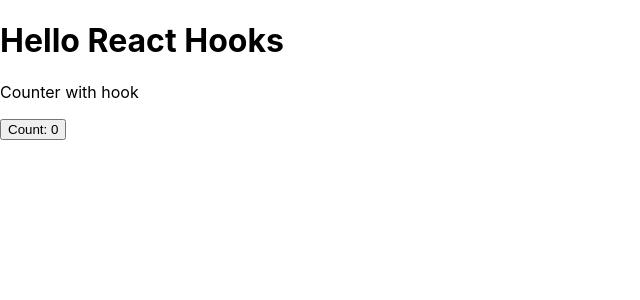
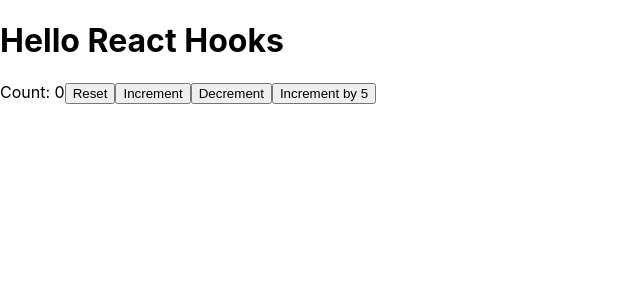
Before and after one commit to MirzayevOrzu/reactjs-hooks, a React (Create React App) app: page / in a window 1280 px wide. Shown: the top 300 px of the page, without its empty margins (0-640 px from the left). Built offline with nearby package versions, Linux system fonts and the light colour scheme.

Commit message:
feat: useState with previos state

```diff
--- a/src/App.js
+++ b/src/App.js
@@ -1,10 +1,10 @@
-import HookCounter from "./use-state/HookCounter";
+import HookCounterTwo from "./use-state/HookCounterTwo";
 
 function App() {
     return (
         <div className="App">
             <h1>Hello React Hooks</h1>
-            <HookCounter />
+            <HookCounterTwo />
         </div>
     );
 }
--- /dev/null
+++ b/src/use-state/HookCounterTwo.jsx
@@ -0,0 +1,28 @@
+import React, { useState } from "react";
+
+function HookCounterTwo() {
+    let initialCount = 0;
+    const [count, setCount] = useState(initialCount);
+
+    const incrementByFive = () => {
+        for (let i = 0; i < 5; i++) {
+            setCount((prevCount) => prevCount + 1);
+        }
+    };
+
+    return (
+        <div>
+            Count: {count}
+            <button onClick={() => setCount(initialCount)}>Reset</button>
+            <button onClick={() => setCount((prevCount) => prevCount + 1)}>
+                Increment
+            </button>
+            <button onClick={() => setCount((prevCount) => prevCount - 1)}>
+                Decrement
+            </button>
+            <button onClick={incrementByFive}>Increment by 5</button>
+        </div>
+    );
+}
+
+export default HookCounterTwo;
```
